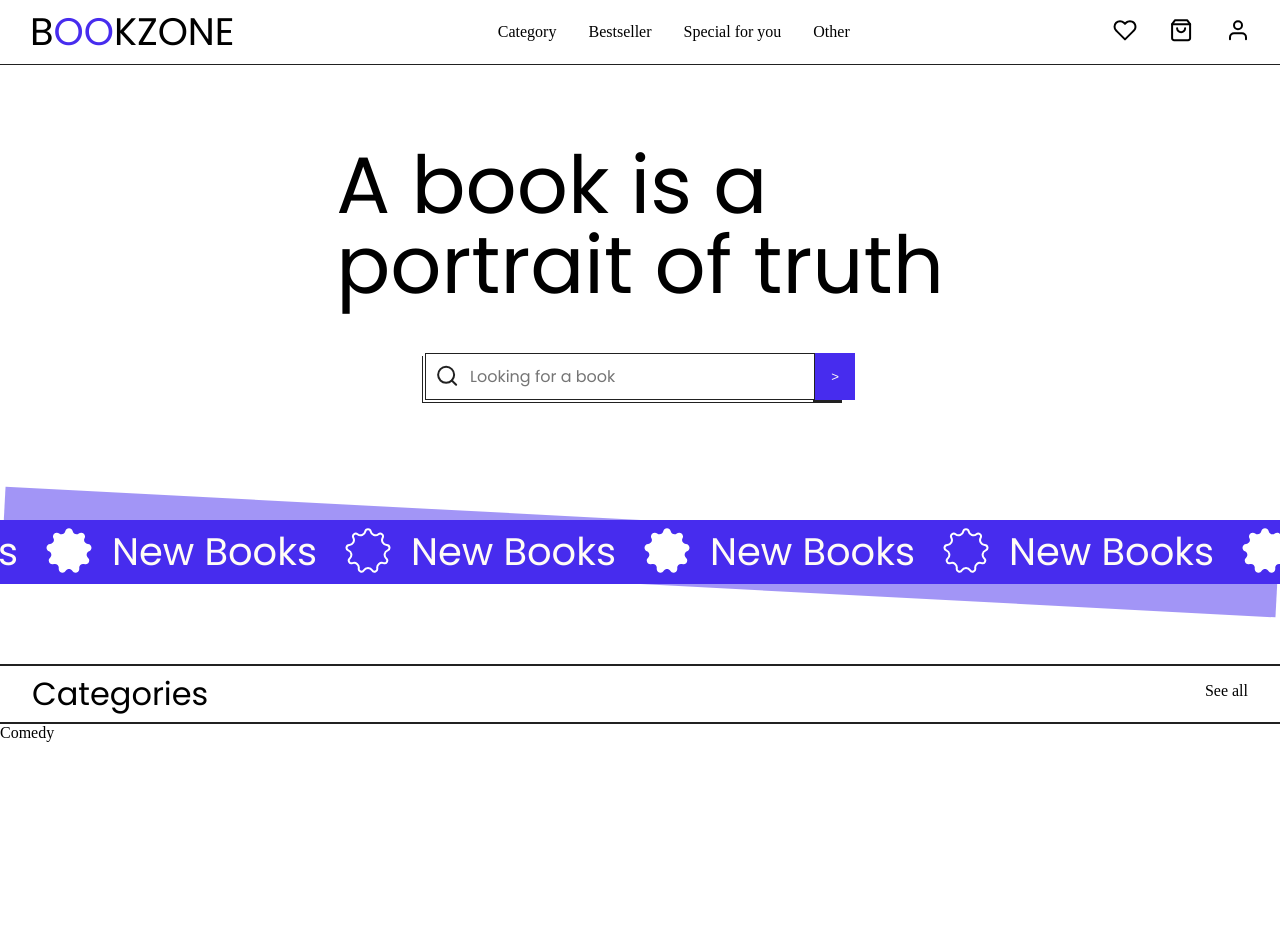
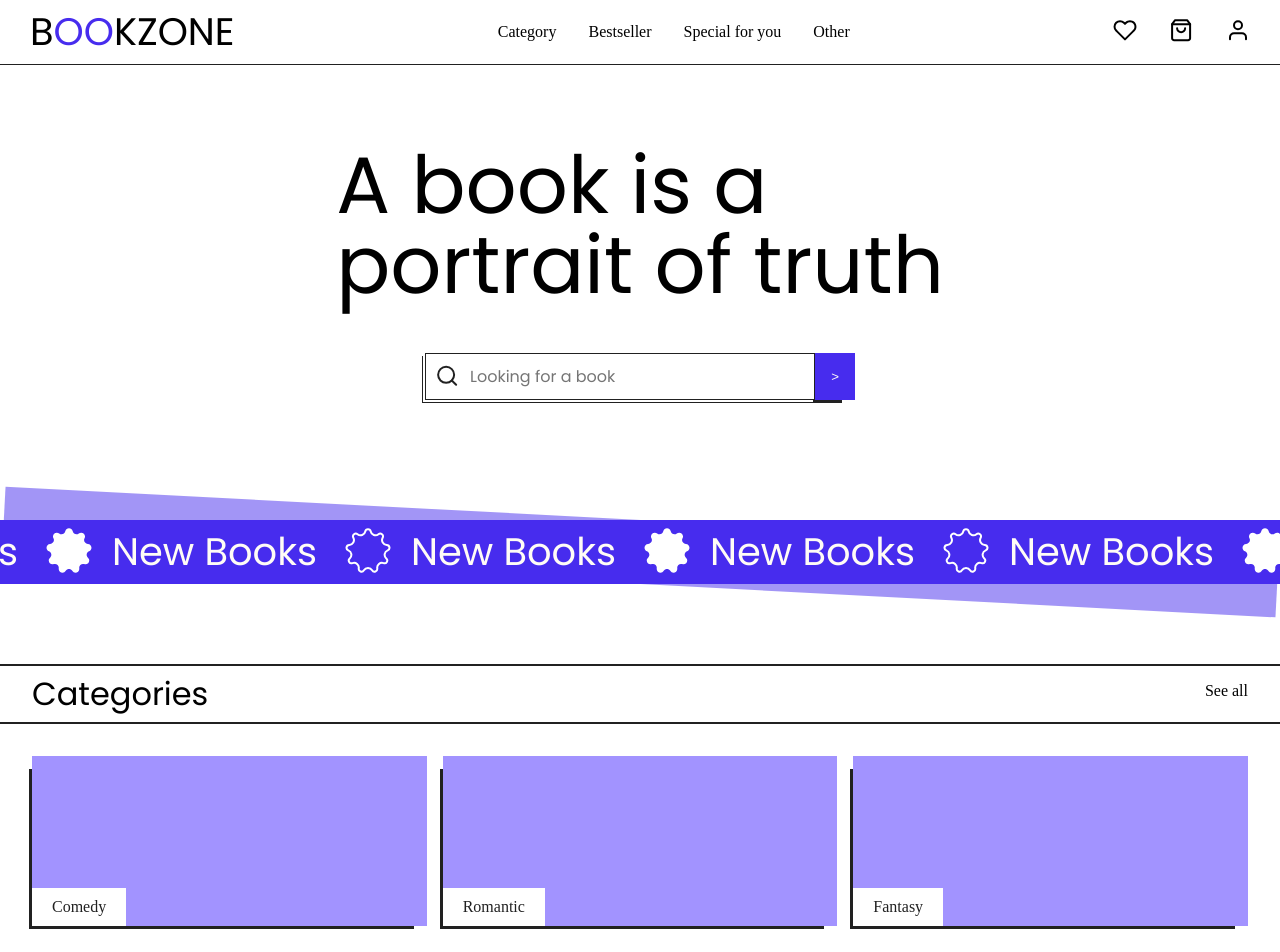
Before and after one commit to GabrielCoutz/Estudos, a Next.js app in the folder praticalandingpage/: page / in a window 1280 px wide. Shown: the top 952 px of the page. Before the commit the page ends 822 px from the top, so only its background shows below. Built offline with nearby package versions, Linux system fonts and the light colour scheme.

Commit message:
Categorias pronta

```diff
--- a/praticalandingpage/components/Categorias.tsx
+++ b/praticalandingpage/components/Categorias.tsx
@@ -8,10 +8,18 @@ const Categorias = () => {
         <h1>Categories</h1>
         <p>See all</p>
       </div>
-      <ul>
+      <ul className={styles.cards}>
         <li className={styles.card}>
-          <div></div>
+          <div className={styles.image}></div>
           <span>Comedy</span>
+        </li>
+        <li className={styles.card}>
+          <div className={styles.image}></div>
+          <span>Romantic</span>
+        </li>
+        <li className={styles.card}>
+          <div className={styles.image}></div>
+          <span>Fantasy</span>
         </li>
       </ul>
     </section>
--- a/praticalandingpage/styles/Categoria.module.scss
+++ b/praticalandingpage/styles/Categoria.module.scss
@@ -3,3 +3,29 @@
 .categorias {
   margin: 5rem auto;
 }
+
+.cards {
+  display: flex;
+  gap: 1rem;
+  margin: 0 2rem;
+}
+
+.card {
+  position: relative;
+  @include box-shadow1;
+  flex: 1;
+
+  .image {
+    height: 170px;
+    background-color: #a293ff;
+  }
+
+  span {
+    padding: 10px 20px;
+    background-color: white;
+    color: $black;
+    position: absolute;
+    bottom: 0;
+    left: 0;
+  }
+}
--- a/praticalandingpage/styles/globals.scss
+++ b/praticalandingpage/styles/globals.scss
@@ -26,6 +26,7 @@ li {
   display: flex;
   justify-content: space-between;
   padding: 1rem 2rem;
+  margin-bottom: 2rem;
   h1 {
     @include medium-text;
   }
```
